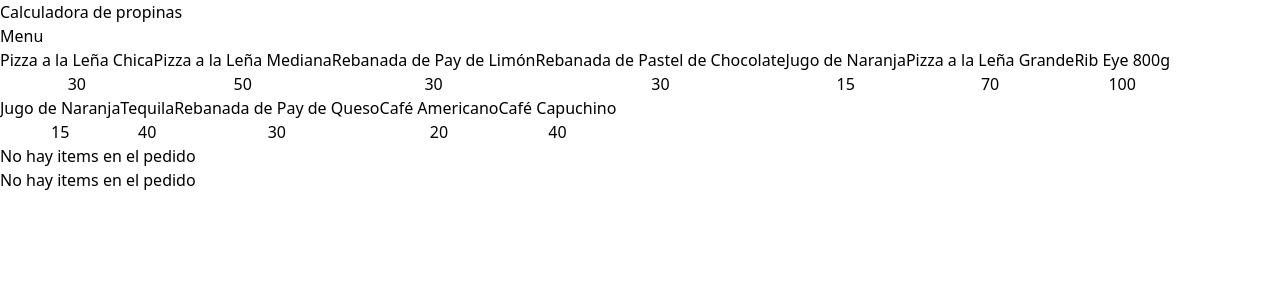
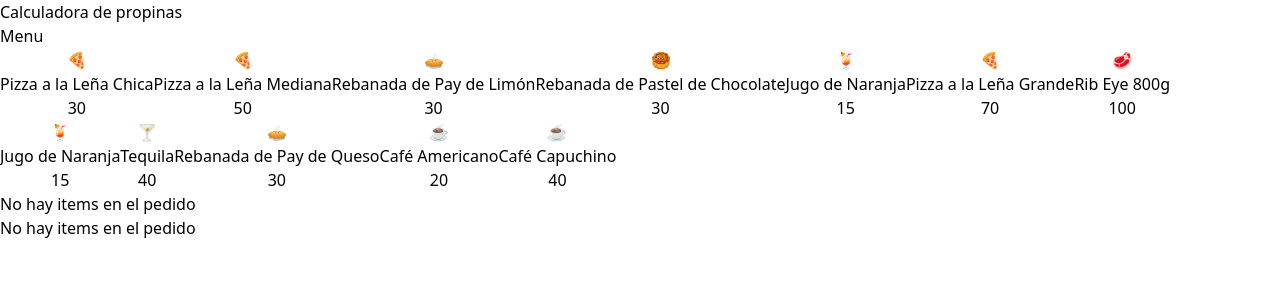
Before and after one commit to AlvaroJose1357/Calculadora_propinas, a React (Vite) app: page / in a window 1280 px wide. Shown: the top 300 px of the page. Built offline with nearby package versions, Linux system fonts and the light colour scheme.

Commit message:
refactor(OrderContents MenuItems): renderizando imagenes
se le añadio la imagen para que se renderizara

```diff
--- a/src/components/MenuItem.tsx
+++ b/src/components/MenuItem.tsx
@@ -5,12 +5,13 @@
 };
 
 export default function MenuItem({ item, addItem }: MenuItemProps) {
-  const { name, price } = item; // Destructuring
+  const { image, name, price } = item; // Destructuring
   return (
     <button
       className="border-2 border-teal-400 p-4 w-full flex justify-between items-center my-2 rounded-lg hover:bg-teal-400 hover:text-white transition duration-300 ease-in-out"
       onClick={() => addItem(item)}
     >
+      <p className="text-3xl">{image}</p>
       <p>{name}</p>
       <p className="font-black">{price}</p>
     </button>
--- a/src/components/OrderContents.tsx
+++ b/src/components/OrderContents.tsx
@@ -20,7 +20,9 @@
             key={item.id}
             className="flex justify-between items-center border-t border-gray-300 py-5 last-of-type:border-b"
           >
-            <div>
+            <div className="flex items-center">
+              <p className="mr-2 text-2xl">{item.image}</p>
+              <div className="">
                 <p className="text-lg">
                   {item.name} - {formatCurrency(item.price)}
                 </p>
@@ -28,6 +30,7 @@
                   Cantidad = {item.quantity} -{" "}
                   {formatCurrency(item.price * item.quantity)}
                 </p>
+              </div>
             </div>
             <button
               role="img"
```
Lines whose indentation alone changed are shown as unchanged.
